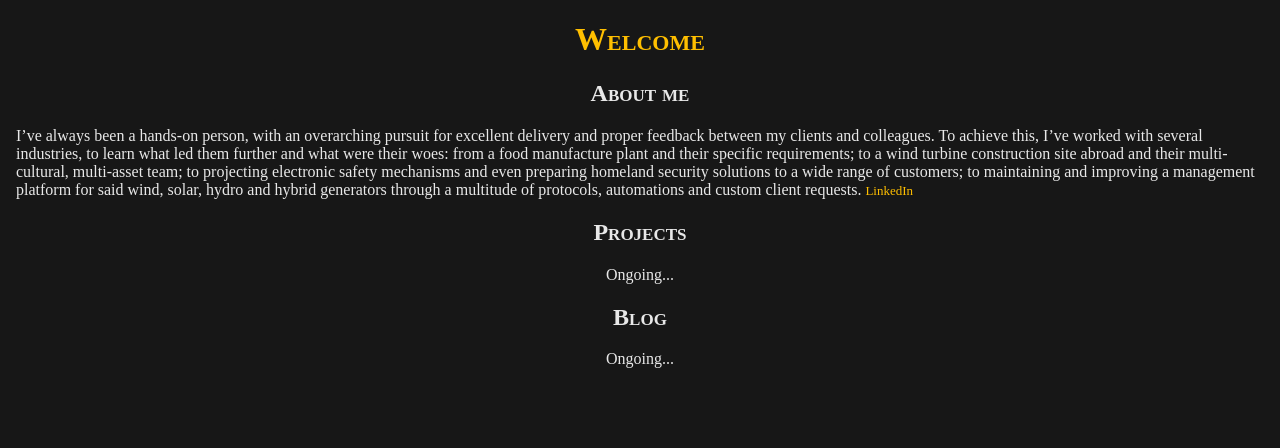
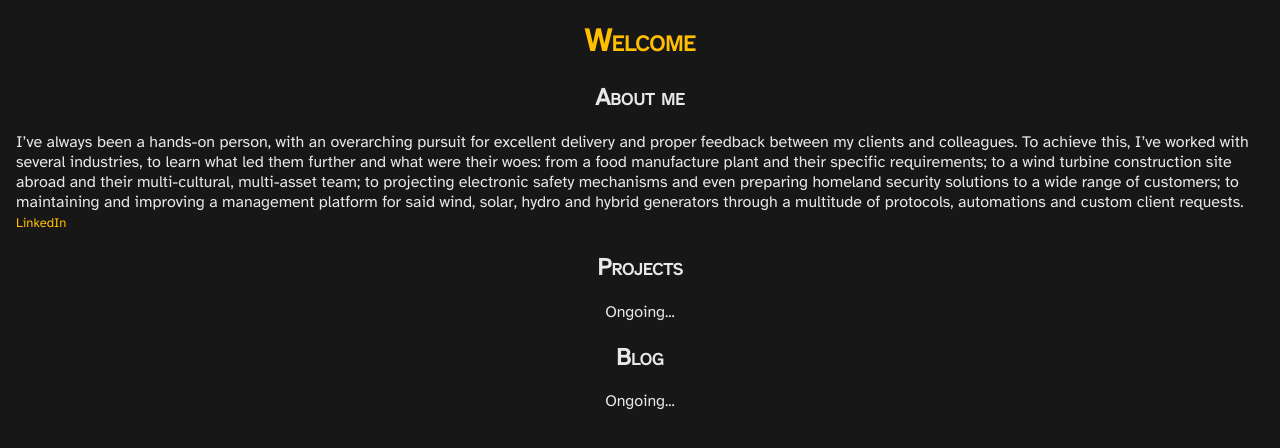
Before and after one commit to almacoal/almacoal.github.io, an ASP.NET Core app: page / in a window 1280 px wide. Shown: the top 448 px of the page. Run offline with ASP.NET Core 8, Linux system fonts and the light colour scheme.

Commit message:
Update app.css
Added Hyperlegible font

```diff
--- a/wwwroot/css/app.css
+++ b/wwwroot/css/app.css
@@ -5,6 +5,7 @@
 }
 
 html, body {
+    font-family: 'Atkinson Hyperlegible', sans-serif;
     color: var(--fore);
     background-color: var(--back);
     margin: .5rem;
```
